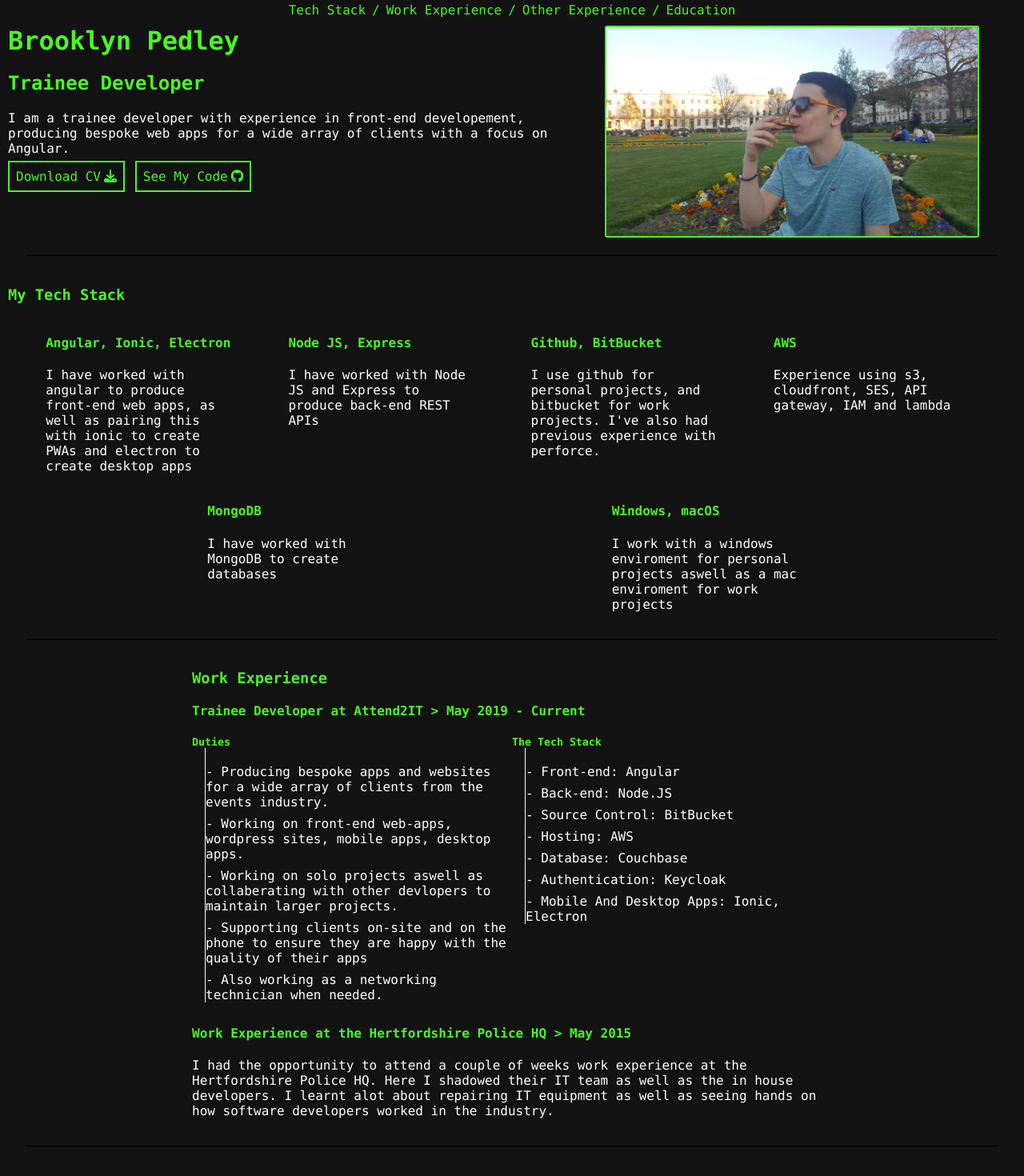
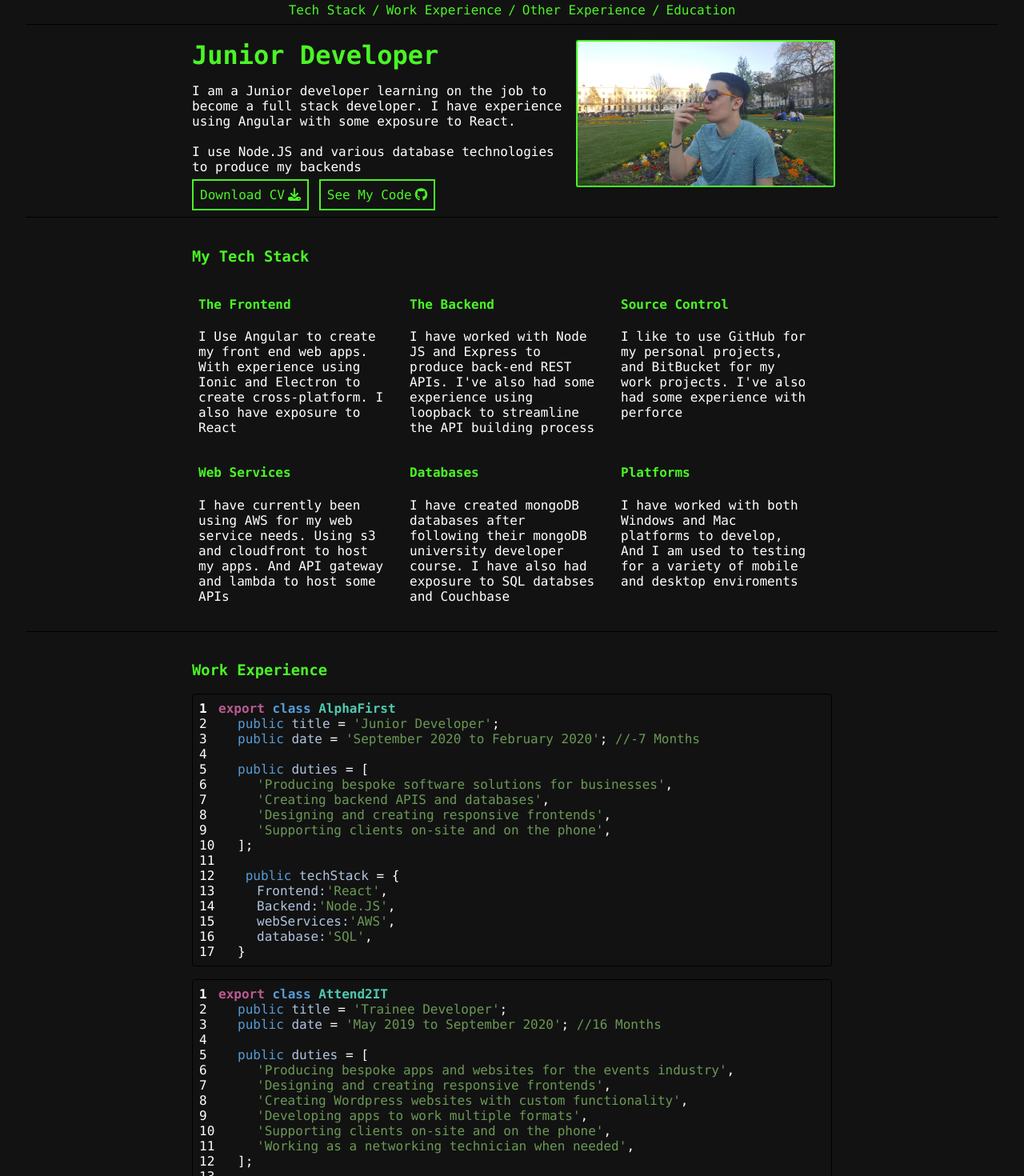
Before and after one commit to BrooklynP/portfolio, an Angular app: page /about in a window 1280 px wide. Shown: the part 80-1550 px from the top of the page at 80% size. Built offline with nearby package versions, Linux system fonts and the light colour scheme.

Commit message:
Styled work experience into code style tiles. Have rewritten some bits to reflect my new job :)

```diff
--- a/src/app/app.module.ts
+++ b/src/app/app.module.ts
@@ -15,6 +15,8 @@ import { HeaderComponent } from './components/header/header.component';
 import { ContactFormComponent } from './components/contact-form/contact-form.component';
 import { SingleProjectPageComponent } from './pages/single-project-page/single-project-page.component';
 import { ContactPageComponent } from './pages/contact-page/contact-page.component';
+import { WorkTileComponent } from './components/work-tile/work-tile.component';
+import { CustomDatePipe } from './pipes/customDatePipe.datepipe';
 
 @NgModule({
   declarations: [
@@ -26,7 +28,9 @@ import { ContactPageComponent } from './pages/contact-page/contact-page.componen
     HeaderComponent,
     ContactFormComponent,
     SingleProjectPageComponent,
-    ContactPageComponent
+    ContactPageComponent,
+    WorkTileComponent,
+    CustomDatePipe
   ],
   imports: [
     BrowserModule,
--- /dev/null
+++ b/src/app/components/work-tile/work-tile.component.html
@@ -0,0 +1,23 @@
+<section>
+    <h1><span class="number">1</span><span class="export">export </span> <span class="modifier">class </span> <span class="className">{{company}}</span>
+    </h1>
+    <p><span class="number">2</span><span class="modifier indent1">public </span>  <span class="memberName">title
+        </span> = <span class="string">'{{title}}'</span>;</p>
+    <p><span class="number">3</span><span class="modifier indent1">public </span> <span class="memberName">date
+        </span> = <span class="string">'{{startDate | customDate}} to {{endDate  | customDate}}'</span>; <span class="comment">//{{getLengthOfTime()}} Months</span></p>
+    <p><span class="number">4</span></p>
+    <p><span class="number">5</span>
+        <span class="modifier indent1">public </span> <span class="memberName">duties </span> = [<br>
+        <span *ngFor="let duty of duties; let i = index" class="dutyContainer"><span class="number">{{i + 6}}</span><span class="string indent2 duty">'{{duty}}'<span class="comma">,</span></span><br></span>
+        <span class="number">{{duties.length + 6}}</span> <span class="indent1">];</span>
+    </p>
+    <p>
+        <span class="number">{{duties.length + 7}}</span><br>
+        <span class="number">{{duties.length + 8}}</span><span class="modifier indent1"> public </span> <span class="memberName">techStack </span> = {{'{'}}<br>
+        <span class="number">{{duties.length + 9}}</span><span class="memberName indent2">Frontend:</span><span class="string">'{{techStack.Frontend}}'</span>,<br>
+        <span class="number">{{duties.length + 10}}</span><span class="memberName indent2">Backend:</span><span class="string">'{{techStack.Backend}}'</span>,<br>
+        <span class="number">{{duties.length + 11}}</span><span class="memberName indent2">webServices:</span><span class="string">'{{techStack.Hosting}}'</span>,<br>
+        <span class="number">{{duties.length + 12}}</span><span class="memberName indent2">database:</span><span class="string">'{{techStack.Database}}'</span>,<br>
+        <span class="number">{{duties.length + 13}}</span><span class="indent1">{{'}'}}</span>
+    </p>
+</section>
--- /dev/null
+++ b/src/app/components/work-tile/work-tile.component.scss
@@ -0,0 +1,66 @@
+p,h1{
+    color: white;
+    text-align: left;
+    font-size: 16px;
+    margin: 0;
+}
+
+section{
+    border: solid 1px black;
+    border-radius: 4px;
+    padding: 8px;
+    margin: 16px 0;
+}
+
+.number{
+    display:inline-block;
+    width: 24px;
+    min-width: 24px;
+    max-width: 24px;
+}
+
+.indent1{
+    margin-left: 24px;
+}
+
+.indent2{
+    margin-left: 48px;
+}
+
+.duty{
+    display: inline-block;
+}
+
+.dutyContainer{
+    display: flex;
+}
+
+.comment{
+    color: #6A9955
+}
+
+.comma{
+    color:white
+}
+
+.export{
+    color: #BB5A91;
+}
+
+
+.className{
+    color: #4EC9B0;
+}
+
+.modifier{
+    color: #569cd6;
+}
+
+.string{
+    // color: #4AF626;
+    color: #6A9955;
+}
+
+.memberName{
+    color: lightsteelblue;
+}
--- /dev/null
+++ b/src/app/components/work-tile/work-tile.component.ts
@@ -0,0 +1,27 @@
+import { Component, OnInit, Input } from '@angular/core';
+
+@Component({
+  selector: 'app-work-tile',
+  templateUrl: './work-tile.component.html',
+  styleUrls: ['./work-tile.component.scss']
+})
+export class WorkTileComponent implements OnInit {
+  @Input() company: string;
+  @Input() title: string;
+  @Input() startDate: Date;
+  @Input() endDate: Date = new Date();
+  @Input() duties: Array<string>;
+  @Input() techStack: any;
+
+  constructor() { }
+
+  ngOnInit() {
+  }
+  getLengthOfTime() {
+    let months = 0;
+    months = (this.endDate.getFullYear() - this.startDate.getFullYear()) * 12;
+    months -= this.startDate.getMonth();
+    months += this.endDate.getMonth();
+    return months;
+  }
+}
--- a/src/app/pages/about/about.component.html
+++ b/src/app/pages/about/about.component.html
@@ -5,12 +5,12 @@
     <a href="/about#other-experience">Other Experience</a><span>/</span>
     <a href="/about#education">Education</a>
 </nav>
+<div class="hr"></div>
 <div class="row">
     <div class="left">
-        <h1>Brooklyn Pedley</h1>
-        <h2>Trainee Developer</h2>
-        <p>I am a trainee developer with experience in front-end developement, producing bespoke web apps for a wide
-            array of clients with a focus on Angular.</p>
+        <h1>Junior Developer</h1>
+        <p>I am a Junior developer learning on the job to become a full stack developer. I have experience using Angular with some exposure to React.<br><br>
+            I use Node.JS and various database technologies to produce my backends</p>
         <a class="downloadCV" href="/assets/brooklyn-pedley-cv.docx" download title="Download My CV">Download CV<i
                 class="fas fa-download"></i></a>
         <a class="downloadCV" href="https://www.github.com/brooklynP" target="_blank" title="Go To My Github">See My
@@ -21,82 +21,67 @@
     </div>
 </div>
 <div class="hr"></div>
-<div class="techStack" id="tech-stack">
+<section class="techStack" id="tech-stack">
     <h3>My Tech Stack</h3>
     <div class="body">
         <div>
-            <h4>Angular, Ionic, Electron</h4>
-            <p>I have worked with angular to produce front-end web apps, as well as pairing this with ionic to create
-                PWAs and electron to create desktop apps</p>
+            <h4>The Frontend</h4>
+            <p>I Use Angular to create my front end web apps. With experience using Ionic and Electron to create cross-platform. I also have exposure to React</p>
         </div>
         <div>
-            <h4>Node JS, Express</h4>
-            <p>I have worked with Node JS and Express to produce back-end REST APIs</p>
+            <h4>The Backend</h4>
+            <p>I have worked with Node JS and Express to produce back-end REST APIs. I've also had some experience using loopback to streamline the API building process</p>
         </div>
         <div>
-            <h4>Github, BitBucket</h4>
-            <p>I use github for personal projects, and bitbucket for work projects. I've also had previous experience with perforce.</p>
+            <h4>Source Control</h4>
+            <p>I like to use GitHub for my personal projects, and BitBucket for my work projects. I've also had some experience with perforce</p>
         </div>
         <div>
-            <h4>AWS</h4>
-            <p>Experience using s3, cloudfront, SES, API gateway, IAM and lambda</p>
+            <h4>Web Services</h4>
+            <p>I have currently been using AWS for my web service needs. Using s3 and cloudfront to host my apps. And API gateway and lambda to host some APIs</p>
         </div>
         <div>
-            <h4>MongoDB</h4>
-            <p>I have worked with MongoDB to create databases</p>
+            <h4>Databases</h4>
+            <p>I have created mongoDB databases after following their mongoDB university developer course. I have also had exposure to SQL databses and Couchbase</p>
         </div>
         <div>
-            <h4>Windows, macOS</h4>
-            <p>I work with a windows enviroment for personal projects aswell as a mac enviroment for work projects
+            <h4>Platforms</h4>
+            <p>I have worked with both Windows and Mac platforms to develop, And I am used to testing for a variety of mobile and desktop enviroments
             </p>
         </div>
     </div>
-</div>
+</section>
 <div class="hr"></div>
 <div class="workExperience" id="work-experience">
     <h3>Work Experience</h3>
-    <h4>Trainee Developer at Attend2IT > May 2019 - Current</h4>
-    <div class="job">
-        <div>
-            <h5>Duties</h5>
-            <ul class="cmdStyleList">
-                <li>- Producing bespoke apps and websites for a wide array of clients from the events industry.</li>
-                <li>- Working on front-end web-apps, wordpress sites, mobile apps, desktop apps.</li>
-                <li>- Working on solo projects aswell as collaberating with other devlopers to maintain larger projects.</li>
-                <li>- Supporting clients on-site and on the phone to ensure they are happy with the quality of their apps</li>
-                <li>- Also working as a networking technician when needed.</li>
-            </ul>
+    <app-work-tile title="Junior Developer" company="AlphaFirst" [startDate]="createDate('September, 2020')"
+    [duties]="['Producing bespoke software solutions for businesses',
+    'Creating backend APIS and databases',
+    'Designing and creating responsive frontends',
+    'Supporting clients on-site and on the phone']"
+    [techStack]="{
+        Frontend: 'React',
+        Backend: 'Node.JS',
+        Hosting: 'AWS',
+        Database: 'SQL'
+      }"></app-work-tile>
 
-        </div>
-        <div>
-            <h5>The Tech Stack</h5>
-            <ul class="cmdStyleList">
-                <li>- Front-end: Angular
-                </li>
-                <li>- Back-end: Node.JS
-                </li>
-                <li>- Source Control: BitBucket
-                </li>
-                <li>- Hosting: AWS
-                </li>
-                <li>- Database: Couchbase
-                </li>
-                <li>- Authentication: Keycloak
-                </li>
-                <li>- Mobile And Desktop Apps: Ionic, Electron
-                </li>
-            </ul>
-        </div>
-    </div>
-    <h4>Work Experience at the Hertfordshire Police HQ > May 2015</h4>
-    <section>
-        <p>
-            I had the opportunity to attend a couple of weeks work experience at the Hertfordshire Police
-            HQ. Here I shadowed their IT team as well as the in house developers.
-            I learnt alot about repairing IT equipment as well as seeing hands on how software developers
-            worked in the industry.
-        </p>
-    </section>
+    <app-work-tile title="Trainee Developer" company="Attend2IT" [startDate]="createDate('May, 2019')" [endDate]="createDate('September, 2020')"
+    [duties]="['Producing bespoke apps and websites for the events industry',
+    'Designing and creating responsive frontends',
+    'Creating Wordpress websites with custom functionality',
+    'Developing apps to work multiple formats',
+    'Supporting clients on-site and on the phone',
+    'Working as a networking technician when needed']"
+    [techStack]="{
+        Frontend: 'Angular',
+        Backend: 'Node.JS',
+        Hosting: 'AWS',
+        Database: 'Couchbase'
+      }"></app-work-tile>
+
+
+
 </div>
 <div class="hr"></div>
 <div class="otherExperience" id="other-experience">
@@ -123,6 +108,15 @@
         </p>
         <p>
             I take great pride in the fact I was able to win the gold medal in this competition!
+        </p>
+    </section>
+    <h4>Work Experience at the Hertfordshire Police HQ > May 2015</h4>
+    <section>
+        <p>
+            I had the opportunity to attend a couple of weeks work experience at the Hertfordshire Police
+            HQ. Here I shadowed their IT team as well as the in house developers.
+            I learnt alot about repairing IT equipment as well as seeing hands on how software developers
+            worked in the industry.
         </p>
     </section>
 </div>
--- a/src/app/pages/about/about.component.scss
+++ b/src/app/pages/about/about.component.scss
@@ -25,6 +25,8 @@ p{
 }
 
 .row{
+	max-width: 800px;
+	margin: 0 auto;
 	display: flex;
 	padding: 10px;
 	.left{
@@ -35,7 +37,6 @@ p{
 
 	.right{
 		width:40%;
-		padding: 0 50px;
 	}
 }
 
@@ -103,16 +104,6 @@ ul{
 	}
 }
 
-.workExperience{
-	.job{
-		display: flex;
-		justify-content: center;
-		div{
-			width: 400px;
-		}
-	}
-}
-
 .gradeLists{
 	display: flex;
 }
--- a/src/app/pages/about/about.component.ts
+++ b/src/app/pages/about/about.component.ts
@@ -12,4 +12,8 @@ export class AboutComponent implements OnInit {
   ngOnInit() {
   }
 
+  createDate(date: string){
+    return new Date(date);
+  }
+
 }
```
Also changed, not shown: src/app/pipes/customDatePipe.datepipe.ts (added, +12 -0 lines), 1 other file (tests, documents, lock files or other folders).
